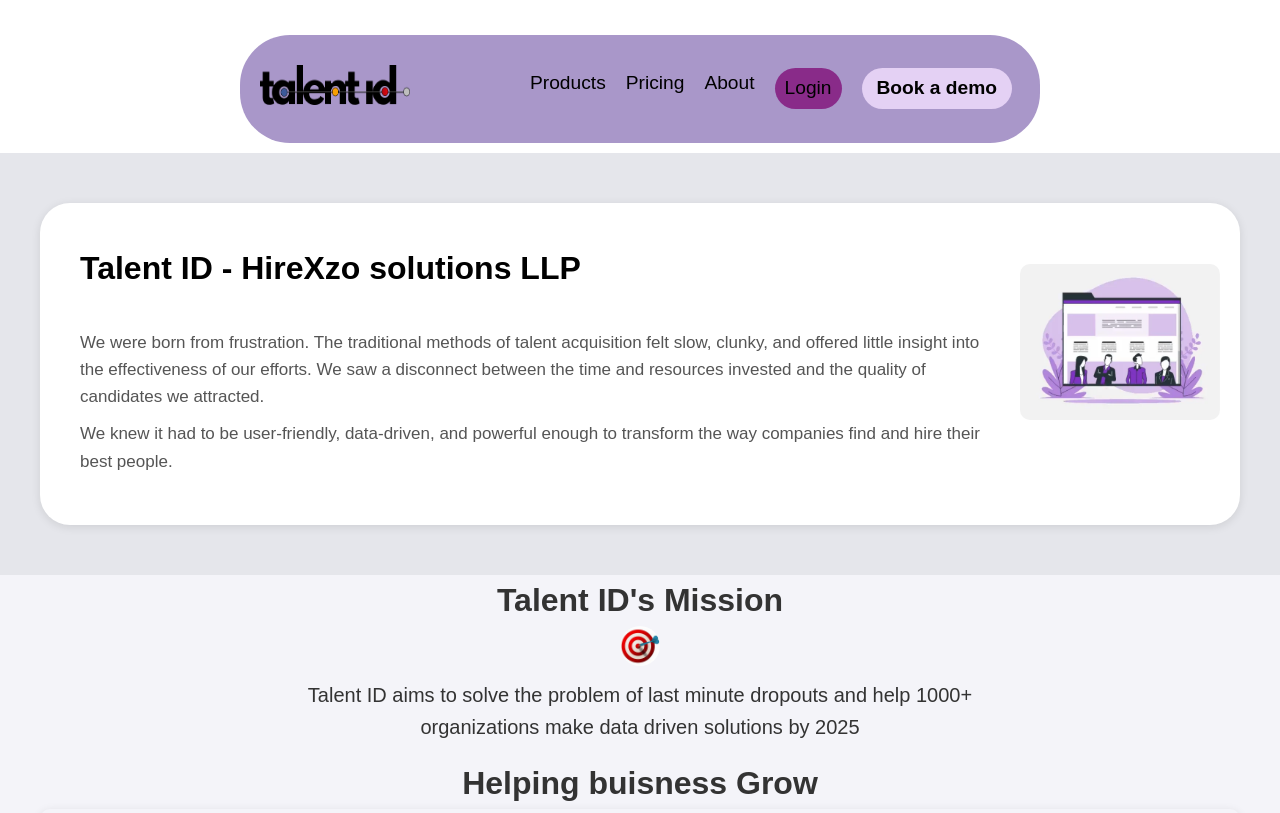
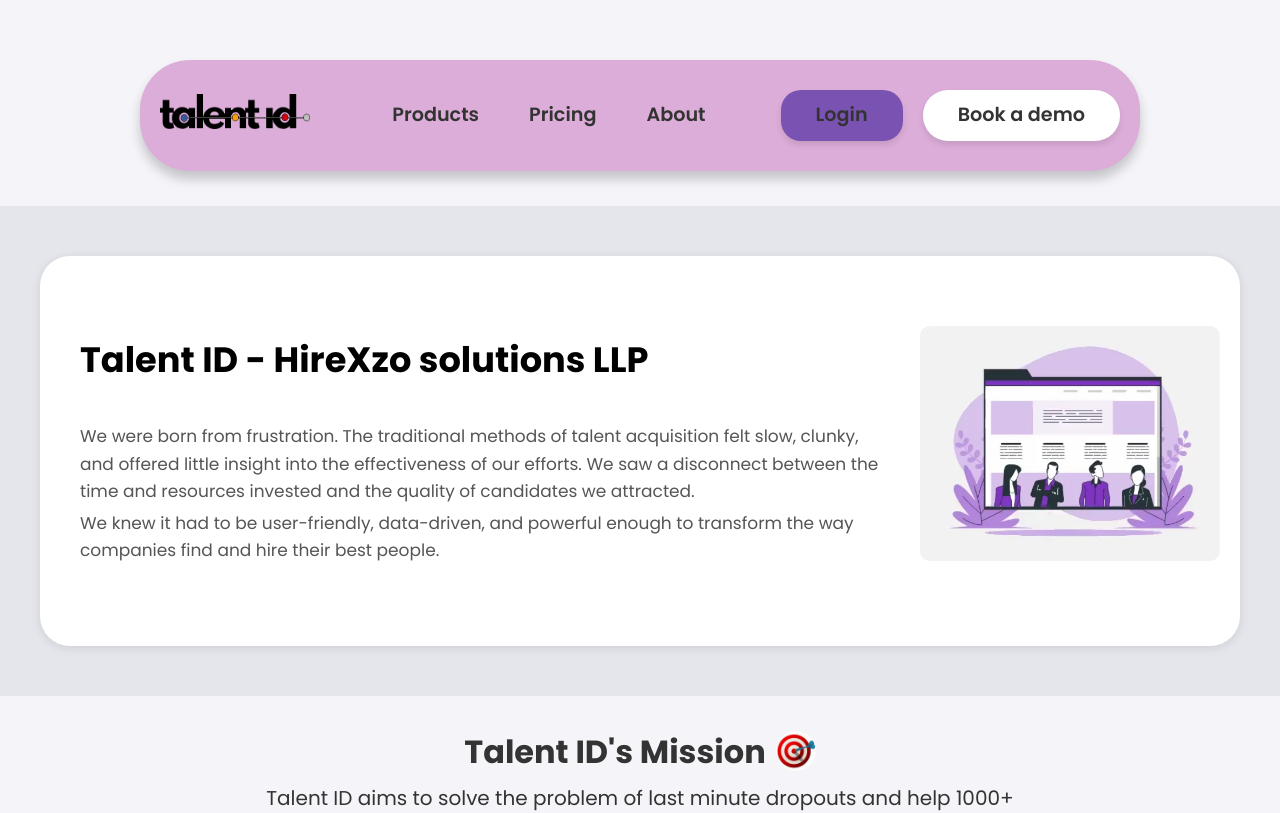
Before and after one commit to AvviCoder/Talent-ID, a plain HTML site: page aboutus/aboutus.html in a window 1280 px wide. Shown: the top 813 px of the page. Drawn offline with Linux system fonts and the light colour scheme; files whose address does not match are found by name.

Commit message:
Update aboutus.css

```diff
--- a/aboutus/aboutus.css
+++ b/aboutus/aboutus.css
@@ -3,7 +3,7 @@
     margin: 0;
     padding: 0;
     box-sizing: border-box;
-    font-family: 'Arial', sans-serif;
+    font-family: 'poppins', sans-serif;
 }
 
 body {
@@ -13,76 +13,137 @@ body {
 }
 
 /* Header */
+/* Header Container */
 .header {
-    /* display: flex; */
-    /* justify-content: space-between; */
+    display: flex;
+    justify-content: space-between;
     align-items: center;
-    background-color: white;
-    padding: 10px 20px;
-    color: #fff;
+    /* background-color: #ffffff; */
+    padding: 15px 30px;
+    border-radius: 15px;
+    /* box-shadow: 0 4px 6px rgba(0, 0, 0, 0.1);  */
+
+    margin: 20px auto;
+    width: 90%; /* Make the header responsive */
 }
 
-.header-bg{
+/* Header Background Section */
+.header-bg {
     padding: 30px 20px;
-    background-color: #a997c9;
+    background-color: #dcadd8; /* Same purple background */
     display: flex;
-    /* justify-content: space-between; */
+    justify-content: space-between;
+    align-items: center;
     border-radius: 50px;
-    align-items: center;
-    width: 800px;
+    width: 100%;
+    max-width: 1000px; /* Set a max width for better responsiveness */
     margin: auto;
     margin-top: 25px;
+    box-shadow: 0 8px 12px rgba(0, 0, 0, 0.2); /* Add depth with shadow */
+}
 
-}
- .logo img{
-    font-size: 1.5rem;
-    font-weight: bold;
+/* Logo */
+.logo img {
     width: 150px;
     height: 40px;
+    object-fit: contain; /* Ensures the image scales proportionally */
+}
+
+/* Navigation List */
+
+.nav{
+    display: flex;
+    justify-content: space-between;
+}
+
+#middle{
+    margin-right: 40px;
 }
 
 .nav ul {
     list-style: none;
     display: flex;
-    gap: 20px;
-    margin-left: 120px;
-}
-
-.nav a{
-    text-decoration: none;
-    color: #fff;
-    font-size: 1.2rem;
-    color: black;
-    font: bold;
+    gap: 20px; /* Increased spacing between nav items */
+    margin: 0; /* Remove extra margin */
+    padding: 0;
     align-items: center;
 }
 
-.nav li{
-    font-weight: 500;
+/* Navigation Links */
+.nav a {
+    text-decoration: none;
+    color: #333;
+    font-size: 1.2rem;
+    font-weight: 600; /* Semi-bold for prominence */
+    transition: all 0.3s ease-in-out; /* Smooth hover animation */
+    padding: 10px 15px;
+    border-radius: 5px; /* Subtle rounded corners */
 }
 
-#login {
-    background-color: rgb(137, 43, 137);
-    color: white;
-    padding: 5px 10px;
-    border-radius: 30px;
+
+.nav a:hover {
+    /* color:#d486cd;  */
+    transform: scale(1.1);
 }
 
-#login:hover{
-    background-color: white;
+/* Login Button */
+#login {
+    background-color: #7a53b2; /* Same purple shade */
+    color: #fff;
+    padding: 10px 20px;
+    border-radius: 20px;
+    font-weight: bold;
+    transition: all 0.3s ease-in-out; /* Smooth transition effect */
+    box-shadow: 0 4px 6px rgba(0, 0, 0, 0.1); /* Add a shadow for depth */
 }
 
+/* Login Button Hover */
+#login:hover {
+    background-color: white;
+    color: rgb(95, 85, 159); /* Swap text color */
+    box-shadow: 0 4px 8px rgba(0, 0, 0, 0.2); /* Highlight hover with shadow */
+}
+
+/* Demo Button */
 #demo {
-    background-color: #e4d1f4;
-    padding: 5px 15px;
+    background-color: white;
+    padding: 10px 20px;
     border-radius: 25px;
     font-weight: bold;
+    transition: all 0.3s ease-in-out;
+    box-shadow: 0 4px 6px rgba(0, 0, 0, 0.1); /* Add subtle shadow */
 }
 
-#demo:hover{
-    background-color: rgb(135, 136, 170);
+/* Demo Button Hover */
+#demo:hover {
+    background-color: rgb(135, 136, 170); /* Darker purple */
     color: white;
+    box-shadow: 0 4px 8px rgba(0, 0, 0, 0.2); /* Enhanced shadow */
 }
+
+/* Responsive Design */
+@media screen and (max-width: 768px) {
+    .header {
+        flex-direction: column;
+        align-items: center;
+    }
+
+    .header-bg {
+        flex-direction: column;
+        padding: 20px;
+    }
+
+    .nav ul {
+        flex-direction: column;
+        gap: 15px;
+        margin-top: 15px;
+    }
+
+    #login, #demo {
+        margin: 10px 0;
+    }
+}
+
 
 /* About Section */
 .about-section {
@@ -112,15 +173,15 @@ body {
 }
 
 .about-text h1 {
-    font-size: 2rem;
+    font-size: 2.2rem;
     margin-bottom: 35px;
     color: black;
     font: bold;
-    font-weight: 700;
+    font-weight: 800;
 }
 
 .about-text p {
-    margin-bottom: 10px;
+    margin-bottom: 5px;
     color: #555;
     font-size: 17px;
 }
@@ -128,8 +189,9 @@ body {
 .about-image {
     /* flex: 1 1 300px; */
     text-align: center;
-    width: 200px;
-    height: 200px;
+    width: 300px;
+    height: 300px;
+    margin-top: 50px;
     /* border: 1px black solid; */
 }
 
@@ -141,12 +203,14 @@ body {
 
 .mission{
     text-align: center;
+    margin-top: 30px;
 }
 
 .mission h2{
     font-size: 2rem;
     font-weight: 750;
     align-items: center;
+    margin-top: 50px;
 }
 
 .mission p{
@@ -162,6 +226,23 @@ body {
     /* display: flex; */
     /* align-items: center; */
 }
+
+.mission-heading {
+    display: flex;
+    align-items: center; /* Align items vertically */
+    justify-content: center; /* Center items horizontally */
+    gap: 10px; /* Add space between the h2 and img */
+}
+
+.mission-heading h2 {
+    margin: 0;
+}
+
+.mission-heading img {
+    max-width: 50px;
+    height: auto;
+}
+
 /* Slider Section */
 .slider-section {
     padding: 40px 20px;
@@ -173,6 +254,7 @@ body {
     font-size: 1.8rem;
     margin-bottom: 20px;
     color: #333;
+
 }
 
 .slider-container {
@@ -182,7 +264,8 @@ body {
     margin: 0 auto;
     border-radius: 10px;
     box-shadow: 0 2px 10px rgba(0, 0, 0, 0.1);
-    margin-bottom: 10px;
+    margin-bottom: 20px;
+    margin-top: 10px;
 }
 
 .slider {
```
